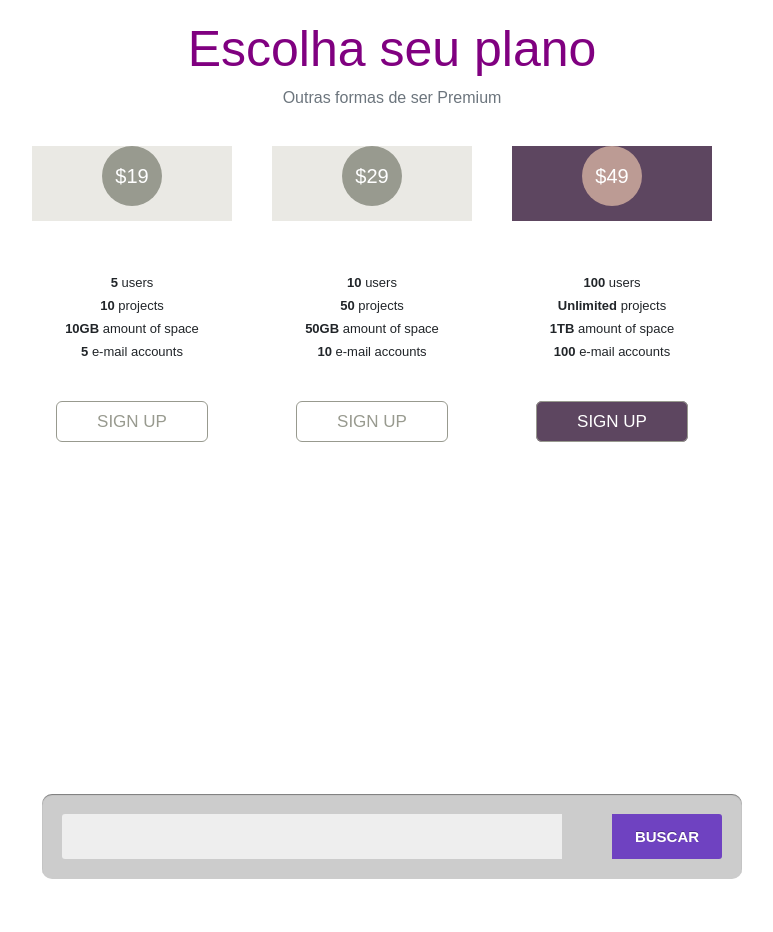
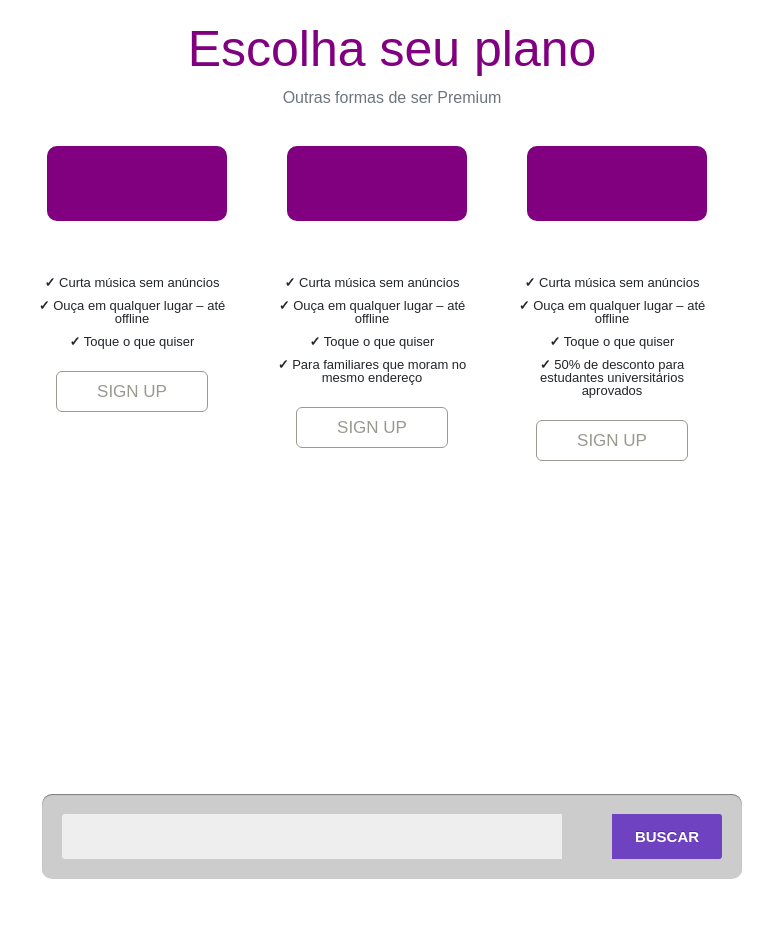
Before and after one commit to andressamendes/Frontend-Spotify, a website: page index.html in a window 1280 px wide. Shown: the part 2280-3212 px from the top of the page, without its empty margins (248-1021 px from the left). Drawn offline with nearby package versions, Linux system fonts and the light colour scheme; files that its build step writes are made by us from their sources; a web font is replaced by a local one.

Commit message:
section sign up atualizando

```diff
--- a/css/style.css
+++ b/css/style.css
@@ -189,32 +189,25 @@ body {
 }
 
 ul li {
-    position: relative;
+
+  position: relative;
   float: left;
   width: 200px;
   text-align: center;
   border-left: 0px solid #DDDCD8;
-    margin-left: 40px;
-}
-
-.top {
-  background-color: #EAE9E4;
-  height: 75px;
-}
-.top h1 {
-  padding-top: 20px;
+  margin-left: 40px;
 }
 
 .circle {
-  width: 60px;
-  height: 60px;
-  border-radius: 60px;
-  font-size: 20px;
+  border-radius: 10px;
+  width: 180px;
+  height: 75px;
+  font-size: 25px;
   color: #fff;
   line-height: 60px;
   text-align: center;
-  background: #989A8F;
-  margin-left: 70px;
+  background-color: purple;
+  margin-left: 15px;
   margin-top: 10px;
 }
 
@@ -231,7 +224,7 @@ ul li {
 }
 
 .sign {
-  margin-top: 50px;
+  margin-top: 30px ;
 }
 .sign .button {
   border: 1px solid #989A8F;
@@ -246,16 +239,5 @@ ul li {
   font-size: 17px;
 }
 
-.purple {
-  background-color: #5D4660;
-}
-
-.white {
-  color: #FFFFFF;
-}
-
-.pink {
-  background-color: #BC9B94;
-}
 
  /* END SIGN UP */
--- a/index.html
+++ b/index.html
@@ -157,44 +157,43 @@
 <div class="table">
 <ul>
 <li>
-  <div class="top">
-    <div class="circle">$19</div>
+    <div class="circle">
+      </div>
+  <div class="bottom">
+    <p><span>✓</span> Curta música sem anúncios</p>
+    <p><span>✓</span> Ouça em qualquer lugar – até offline </p>
+    <p ><span>✓</span> Toque o que quiser </p>
+    <div class="sign" style="margin-top:30x">
+    <a href='#' class='button'>SIGN UP</a>
+    </div>
   </div>
-  <div class="bottom">
-    <p><span>5</span> users</p>
-    <p><span>10</span> projects</p>
-    <p><span>10GB</span> amount of space</p>
-    <p><span>5</span> e-mail accounts</p>
+</li>
+<li>
+      <div class="top purple white">
+    <div class="circle pink"></div>
+  </div>
+    <div class="bottom">
+     <p><span>✓</span> Curta música sem anúncios </p>
+     <p><span>✓</span> Ouça em qualquer lugar – até offline </p>
+     <p><span>✓</span> Toque o que quiser </p>
+     <p><span>✓</span> Para familiares que moram no mesmo endereço </p>
     <div class="sign">
     <a href='#' class='button'>SIGN UP</a>
     </div>
   </div>
 </li>
 <li>
-  <div class="top">
-    <div class="circle">$29</div>
+
+  <div class="top purple white">
+    <div class="circle pink"></div>
   </div>
     <div class="bottom">
-    <p><span>10</span> users</p>
-    <p><span>50</span> projects</p>
-    <p><span>50GB</span> amount of space</p>
-    <p><span>10</span> e-mail accounts</p>
+    <p><span>✓</span> Curta música sem anúncios </p>
+     <p><span>✓</span> Ouça em qualquer lugar – até offline </p>
+     <p><span>✓</span> Toque o que quiser </p>
+     <p><span>✓</span> 50% de desconto para estudantes universitários aprovados </p>
     <div class="sign">
     <a href='#' class='button'>SIGN UP</a>
-    </div>
-  </div>
-</li>
-<li>
-  <div class="top purple white">
-    <div class="circle pink">$49</div>
-  </div>
-    <div class="bottom">
-    <p><span>100</span> users</p>
-    <p><span>Unlimited</span> projects</p>
-    <p><span>1TB</span> amount of space</p>
-    <p><span>100</span> e-mail accounts</p>
-    <div class="sign">
-    <a href='#' class="button purple" style="color:white;">SIGN UP</a>
     </div>
   </div>
 </li>
```
Also changed, not shown: css/creative.css.
